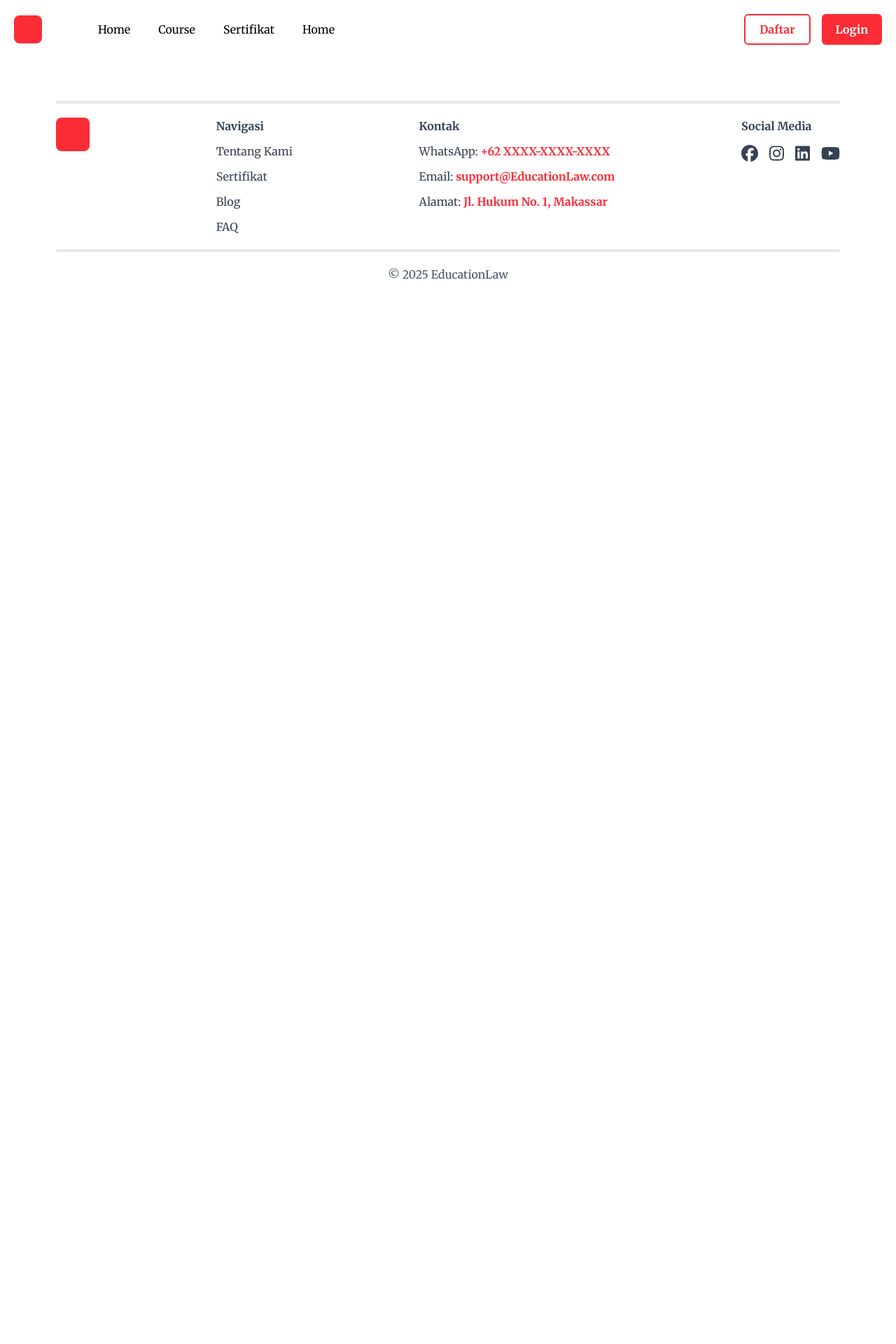
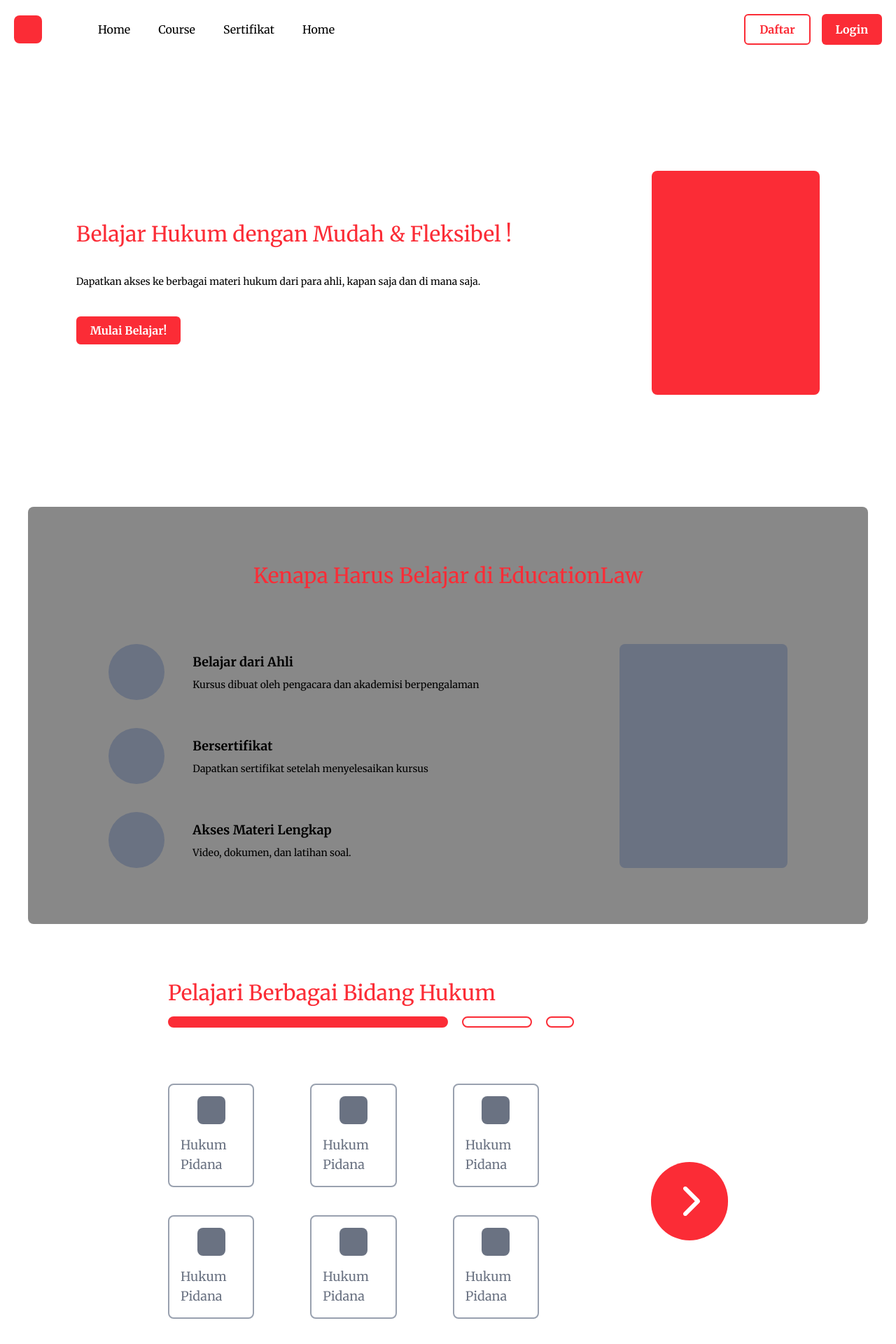
Before and after one commit to Education-Law/EducationLaw-Web, a React (Vite) app: page / in a window 1280 px wide. Shown: the top 1920 px of the page at 70% size. Before the commit the page ends 800 px from the top, so only its background shows below. Built offline with nearby package versions, Linux system fonts and the light colour scheme.

Commit message:
create landing page (half)

```diff
--- /dev/null
+++ b/src/component/Button.jsx
@@ -0,0 +1,15 @@
+import React from "react";
+
+const Button = ({ children, onClick, className, type = "button" }) => {
+    return (
+        <button
+            type={type}
+            onClick={onClick}
+            className={`px-5 py-2 bg-red-500 rounded-md font-bold text-white transition-all duration-300 hover:bg-red-600 active:scale-95 ${className}`}
+        >
+            {children}
+        </button>
+    );
+};
+
+export default Button;
--- a/src/component/Navbar.jsx
+++ b/src/component/Navbar.jsx
@@ -25,7 +25,7 @@ const Navbar = () => {
                     Daftar
                 </button>
                 <button
-                    className="px-5 py-2 bg-red-500 rounded-md font-bold text-white transition-all duration-300 hover:bg-red-600 hover:shadow-lg active:scale-95"
+                    className="px-5 py-2 bg-red-500 rounded-md font-bold text-white transition-all duration-300 hover:bg-red-600 active:scale-95"
                 >
                     Login
                 </button>
--- /dev/null
+++ b/src/pages/Dashboard.jsx
@@ -0,0 +1,100 @@
+import React from 'react'
+import Button from '../component/Button'
+import { FontAwesomeIcon } from "@fortawesome/react-fontawesome";
+import { faChevronRight, faStar, faUser, faClock } from "@fortawesome/free-solid-svg-icons";
+
+
+const Dashboard = () => {
+    return (
+        <div>
+            <div className='m-10 my-40'>
+                <div className='flex justify-center items-center gap-50'>
+                    <div>
+                        <h1 className='mb-10 text-3xl text-red-500'>Belajar Hukum dengan Mudah & Fleksibel !</h1>
+                        <p className='mb-10 text-sm'>Dapatkan akses ke berbagai materi hukum dari para ahli, kapan saja dan di mana saja.</p>
+                        <Button>Mulai Belajar!</Button>
+                    </div>
+                    <div className='h-80 w-60 bg-red-500 rounded-lg'></div>
+                </div>
+            </div>
+
+            <div className='m-10 p-10 py-20 bg-[#888888] rounded-lg'>
+                <h1 className='mb-20 text-3xl text-red-500 text-center'>Kenapa Harus Belajar di EducationLaw</h1>
+                <div className='flex justify-center items-cemter gap-50'>
+                    <div className='flex flex-col gap-10'>
+                        <div className='flex gap-10 items-center'>
+                            <div className='h-20 w-20 bg-gray-500 rounded-full'></div>
+                            <div>
+                                <h4 className='mb-2 font-bold text-lg'>Belajar dari Ahli</h4>
+                                <p className='text-sm'>Kursus dibuat oleh pengacara dan akademisi berpengalaman</p>
+                            </div>
+                        </div>
+                        <div className='flex gap-10 items-center'>
+                            <div className='h-20 w-20 bg-gray-500 rounded-full'></div>
+                            <div>
+                                <h4 className='mb-2 font-bold text-lg'>Bersertifikat</h4>
+                                <p className='text-sm'>Dapatkan sertifikat setelah menyelesaikan kursus</p>
+                            </div>
+                        </div>
+                        <div className='flex gap-10 items-center'>
+                            <div className='h-20 w-20 bg-gray-500 rounded-full'></div>
+                            <div>
+                                <h4 className='mb-2 font-bold text-lg'>Akses Materi Lengkap</h4>
+                                <p className='text-sm'>Video, dokumen, dan latihan soal.</p>
+                            </div>
+                        </div>
+                    </div>
+                    <div className='h-80 w-60 bg-gray-500 rounded-lg'></div>
+                </div>
+            </div>
+
+            <div className='mx-60 my-20'>
+                <div className='mb-20 flex flex-col justify-end'>
+                    <h1 className='mb-4 text-3xl text-red-500'>Pelajari Berbagai Bidang Hukum</h1>
+                    <div className='flex gap-5'>
+                        <div className='w-100 h-4 bg-red-500 border-none rounded-lg'></div>
+                        <div className='w-25 h-4 border border-2 border-red-500 rounded-lg'></div>
+                        <div className='w-10 h-4 border border-2 border-red-500 rounded-lg'></div>
+                    </div>
+                </div>
+                <div className="flex items-center gap-40">
+                    <div>
+                        <div className='mb-10 flex gap-20'>
+                            <div className='p-4 flex flex-col justify-center items-center border border-2 border-gray-400 rounded-lg'>
+                                <div className='mb-4 h-10 w-10 bg-gray-500 rounded-lg'></div>
+                                <h4 className='text-lg text-gray-500'>Hukum Pidana</h4>
+                            </div>
+                            <div className='p-4 flex flex-col justify-center items-center border border-2 border-gray-400 rounded-lg'>
+                                <div className='mb-4 h-10 w-10 bg-gray-500 rounded-lg'></div>
+                                <h4 className='text-lg text-gray-500'>Hukum Pidana</h4>
+                            </div>
+                            <div className='p-4 flex flex-col justify-center items-center border border-2 border-gray-400 rounded-lg'>
+                                <div className='mb-4 h-10 w-10 bg-gray-500 rounded-lg'></div>
+                                <h4 className='text-lg text-gray-500'>Hukum Pidana</h4>
+                            </div>
+                        </div>
+                        <div className='flex gap-20'>
+                            <div className='p-4 flex flex-col justify-center items-center border border-2 border-gray-400 rounded-lg'>
+                                <div className='mb-4 h-10 w-10 bg-gray-500 rounded-lg'></div>
+                                <h4 className='text-lg text-gray-500'>Hukum Pidana</h4>
+                            </div>
+                            <div className='p-4 flex flex-col justify-center items-center border border-2 border-gray-400 rounded-lg'>
+                                <div className='mb-4 h-10 w-10 bg-gray-500 rounded-lg'></div>
+                                <h4 className='text-lg text-gray-500'>Hukum Pidana</h4>
+                            </div>
+                            <div className='p-4 flex flex-col justify-center items-center border border-2 border-gray-400 rounded-lg'>
+                                <div className='mb-4 h-10 w-10 bg-gray-500 rounded-lg'></div>
+                                <h4 className='text-lg text-gray-500'>Hukum Pidana</h4>
+                            </div>
+                        </div>
+                    </div>
+                    <button className='px-10 py-8 bg-red-500 text-white rounded-full hover:bg-red-600 transition duration-300 flex items-center justify-center'>
+                        <FontAwesomeIcon icon={faChevronRight} size="3x" />
+                    </button>
+                </div>
+            </div>
+        </div>
+    )
+}
+
+export default Dashboard
--- a/src/routes/AppRoutes.jsx
+++ b/src/routes/AppRoutes.jsx
@@ -1,6 +1,7 @@
 import { Route, Routes } from "react-router-dom";
 import Navbar from "../component/Navbar";
 import Footer from "../component/footer";
+import Dashboard from "../pages/Dashboard";
 
 const AppRoutes = () => {
 
@@ -9,6 +10,7 @@ const AppRoutes = () => {
             <Route path="/" element={
                 <>
                     <Navbar />
+                    <Dashboard />
                     <Footer />
                 </>
             } />
```
Also changed, not shown: src/component/Card.jsx (added).
